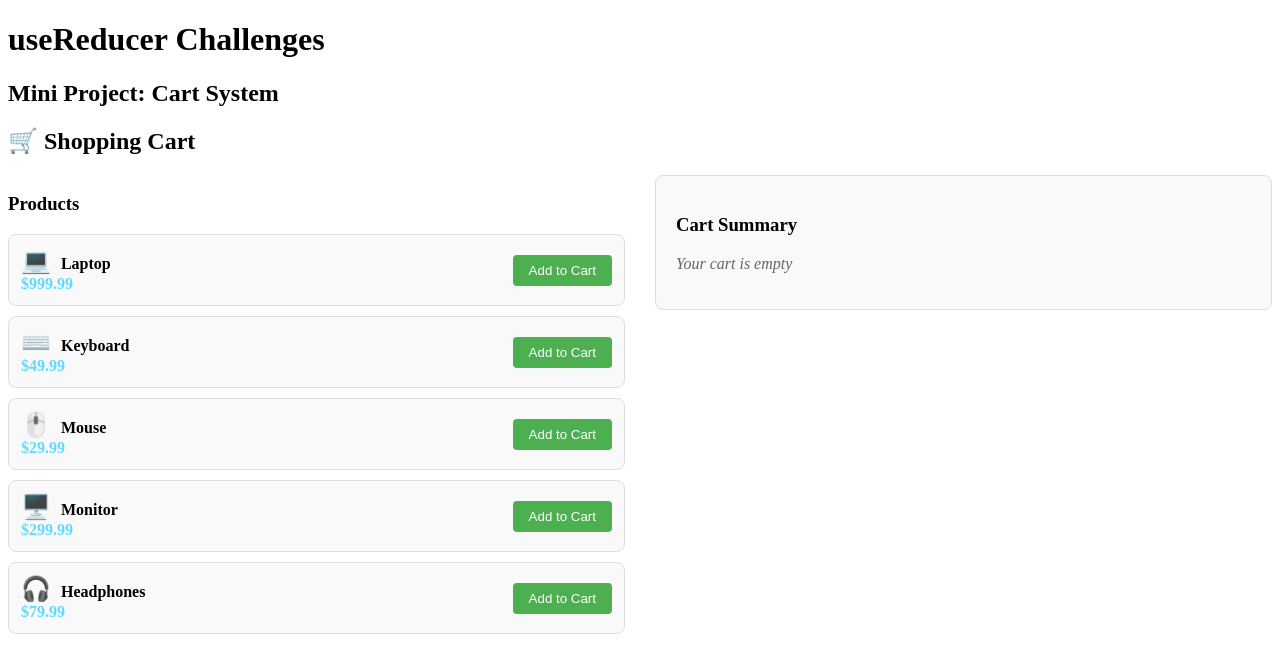
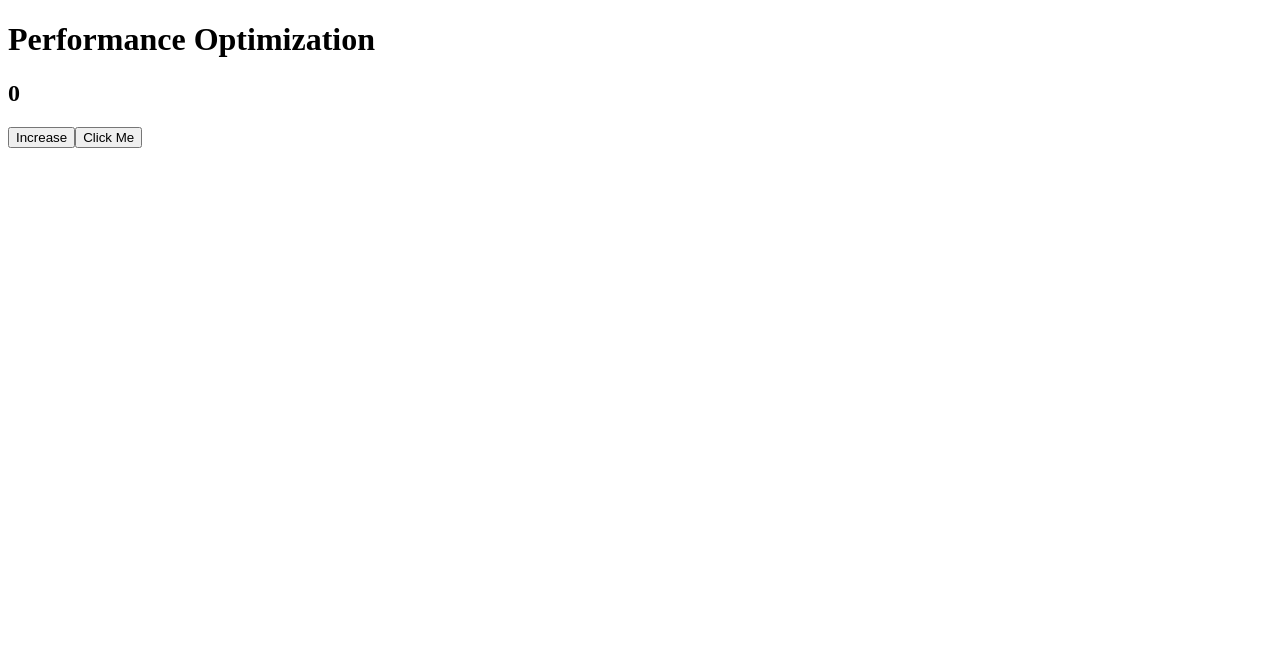
Before and after one commit to HaithamAbuDraz/react-learning-journey, a React (Vite) app: page / in a window 1280 px wide. Shown: the top 672 px of the page. Built offline with nearby package versions, Linux system fonts and the light colour scheme.

Commit message:
Update App to render PerformanceOptimizationLesson

```diff
--- a/src/App.jsx
+++ b/src/App.jsx
@@ -1,7 +1,7 @@
-import UseReducerChallenge from './challenges/14-useReducer/UseReducerChallenge';
+import PerformanceOptimizationLesson from './lessons/15-performance-optimization/PerformanceOptimizationLesson';
 
 function App() {
-  return <UseReducerChallenge />;
+  return <PerformanceOptimizationLesson />;
 }
 
 export default App;
```
